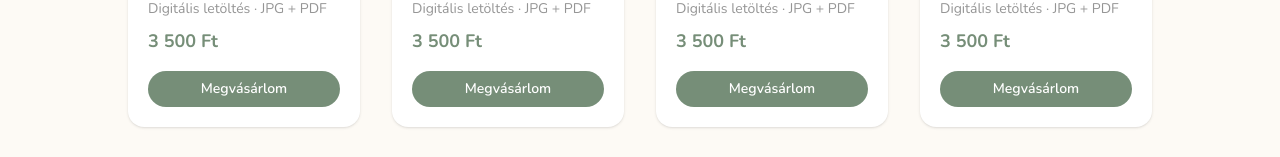
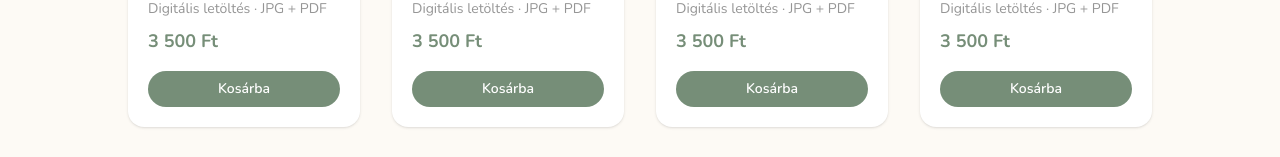
Before and after one commit to rekarajza/rekarajza, a Next.js app: page /bolt in a window 1280 px wide. Shown: the part 698-855 px from the top of the page. Built offline with nearby package versions, Linux system fonts and the light colour scheme; a web font is replaced by a local one.

Commit message:
Change button text to Kosárba, test Stripe checkout working
Co-Authored-By: Claude Sonnet 4.6 <noreply@anthropic.com>

```diff
--- a/app/bolt/page.tsx
+++ b/app/bolt/page.tsx
@@ -47,7 +47,7 @@ export default function Bolt() {
                   disabled={loading === product.id}
                   className="mt-auto w-full py-2 bg-fern text-white rounded-full text-sm font-semibold hover:bg-fern/80 transition-colors disabled:opacity-50"
                 >
-                  {loading === product.id ? 'Töltés...' : 'Megvásárlom'}
+                  {loading === product.id ? 'Töltés...' : 'Kosárba'}
                 </button>
               </div>
             </div>
```
